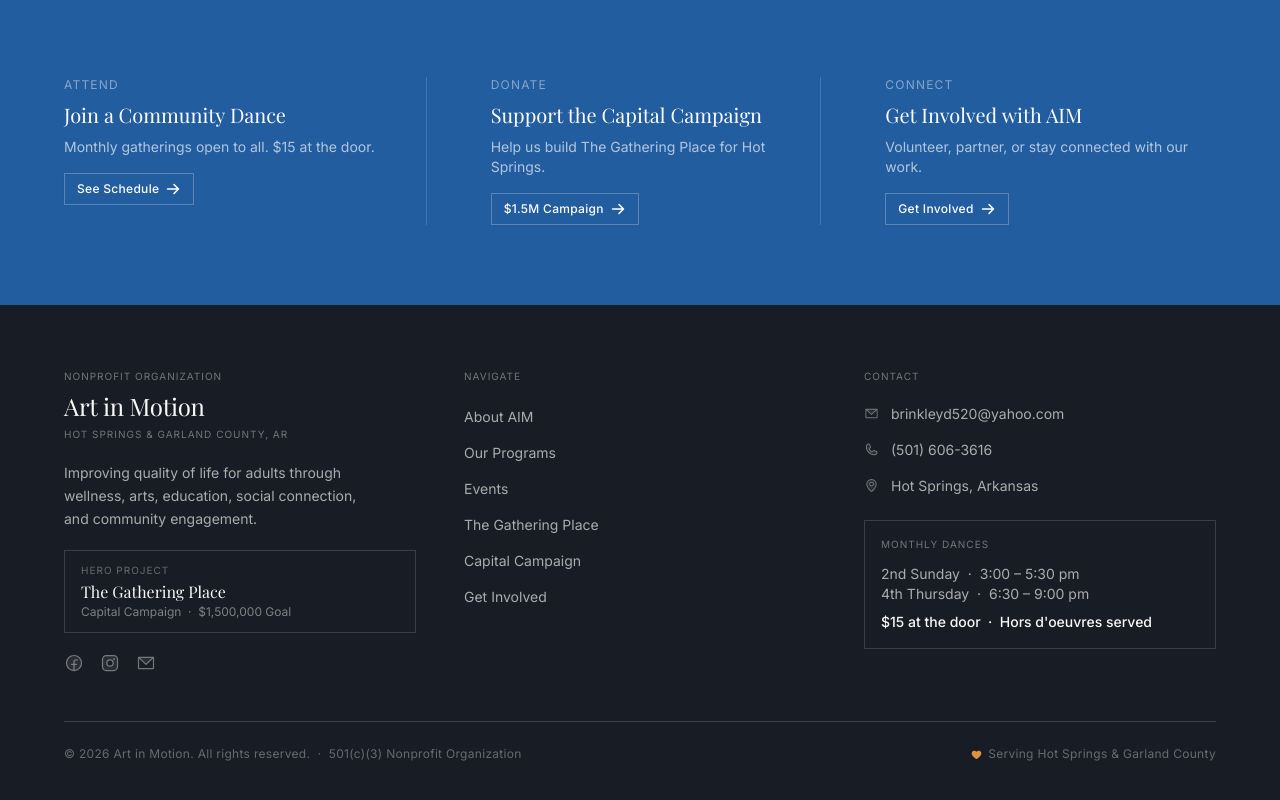
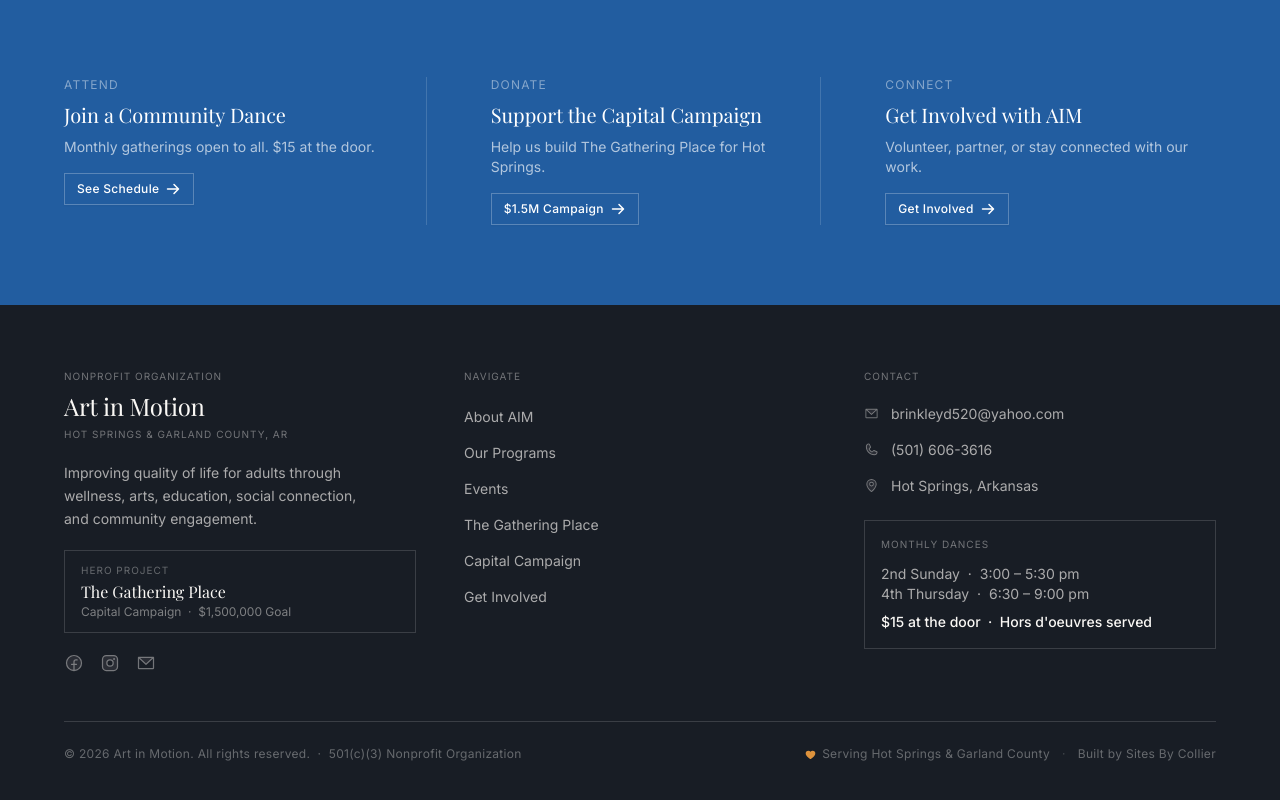
Before and after one commit to sitesbycollier/client-2, a React (Vite) app: page / in a window 1280 px wide. Shown: the part 3906-4706 px from the top of the page. Built offline with nearby package versions, Linux system fonts and the light colour scheme; no server answers; a web font is replaced by a local one.

Commit message:
update redirect and footer

```diff
--- a/index.html
+++ b/index.html
@@ -17,6 +17,16 @@
       content="Improving quality of life for adults through wellness, arts, education, and community engagement. Building The Gathering Place for Hot Springs."
     />
     <meta property="og:type" content="website" />
+    <script>
+      (function () {
+        var params = new URLSearchParams(window.location.search);
+        var redirect = params.get("redirect");
+
+        if (redirect && redirect.charAt(0) === "/") {
+          window.history.replaceState(null, "", redirect);
+        }
+      })();
+    </script>
     <title>Art in Motion — Community Nonprofit | Hot Springs, AR</title>
   </head>
   <body>
--- a/src/sections/Footer.tsx
+++ b/src/sections/Footer.tsx
@@ -166,10 +166,21 @@
             © {new Date().getFullYear()} Art in Motion. All rights reserved.
             &nbsp;·&nbsp; 501(c)(3) Nonprofit Organization
           </p>
-          <p className="text-xs text-background/35 tracking-wide flex items-center gap-1.5 font-sans">
-            <Heart size={11} weight="fill" className="text-accent" />
-            Serving Hot Springs &amp; Garland County
-          </p>
+          <div className="flex flex-col sm:flex-row items-center gap-2 sm:gap-3 text-xs text-background/35 tracking-wide font-sans">
+            <p className="flex items-center gap-1.5">
+              <Heart size={11} weight="fill" className="text-accent" />
+              Serving Hot Springs &amp; Garland County
+            </p>
+            <span className="hidden sm:inline text-background/20">·</span>
+            <a
+              href="https://sitesbycollier.com"
+              target="_blank"
+              rel="noopener noreferrer"
+              className="hover:text-background transition-colors duration-200"
+            >
+              Built by Sites By Collier
+            </a>
+          </div>
         </div>
       </div>
     </footer>
--- a/vite.config.ts
+++ b/vite.config.ts
@@ -6,7 +6,7 @@
 // https://vite.dev/config/
 export default defineConfig({
   plugins: [react()],
-  base: "./",
+  base: "/",
   css: {
     postcss: {
       plugins: [tailwind()],
```
Also changed, not shown: public/404.html (added, +18 -0 lines).
